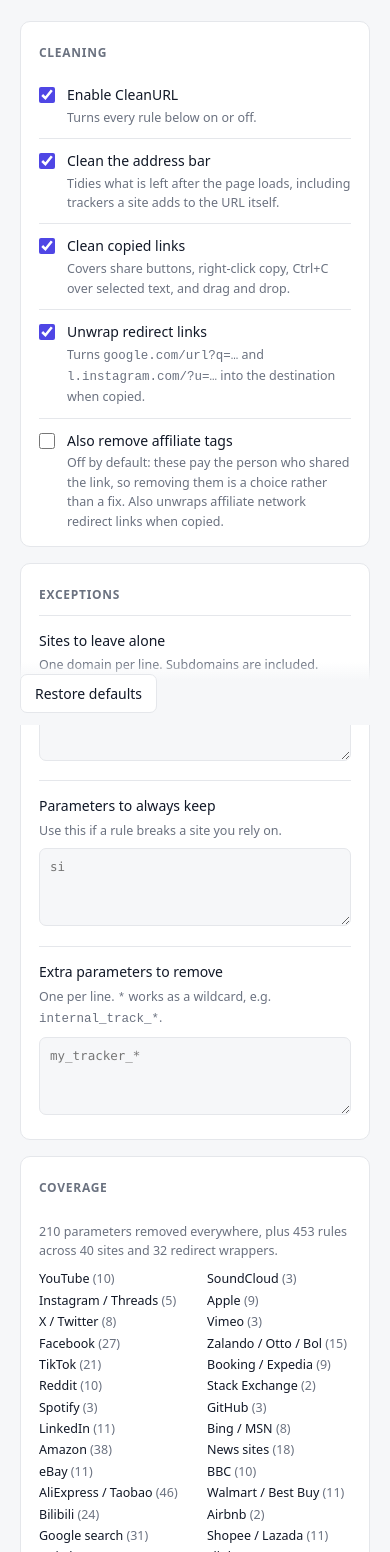
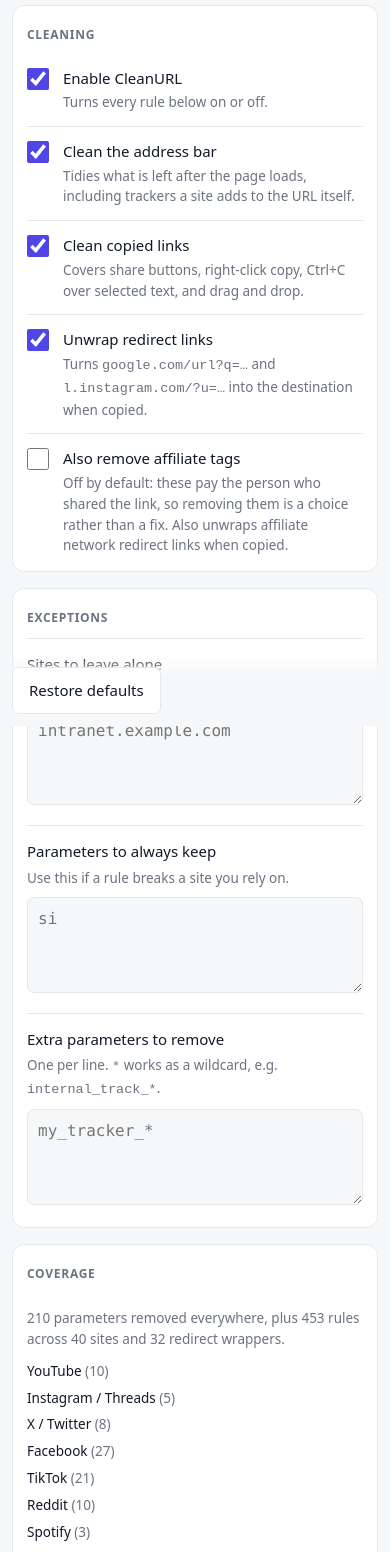
Before and after one commit to paul2t/cleanurl, a browser extension: page src/options.html in a window 390 px wide. Shown: the part 118-1670 px from the top of the page. Drawn offline with Linux system fonts and the light colour scheme.

Commit message:
Make the options page, popup and debug log fit a phone
None of the three pages had a viewport meta tag, so Firefox for Android
laid them out 980px wide and shrank them: tiny text, cut off at the right.
They now use the device width, with a small-screen layout on top:

- Options: less padding, larger checkboxes and buttons, a single-column
  coverage list, and 16px text in the text boxes (smaller makes mobile
  browsers zoom in when a field is tapped).
- Popup: Firefox for Android opens it as a full-screen page, so on a touch
  screen (pointer: coarse) it fills the width with larger text and targets.
  The desktop popup is unchanged at 320px.
- Debug log: a full-width filter and URLs under their labels.

Checked with Chrome's mobile emulation at the Pixel 9a's 412px width.

```diff
--- a/src/options.html
+++ b/src/options.html
@@ -2,6 +2,7 @@
 <html lang="en">
 <head>
 <meta charset="utf-8">
+<meta name="viewport" content="width=device-width, initial-scale=1">
 <title>CleanURL settings</title>
 <style>
   :root {
@@ -72,6 +73,22 @@
   button:hover { border-color: var(--accent); }
   #saved { color: #16a34a; font-size: 12.5px; opacity: 0; transition: opacity .2s; }
   #saved.show { opacity: 1; }
+  code { word-break: break-word; }
+
+  /* Phones, where Firefox for Android opens this page full screen. */
+  @media (max-width: 560px) {
+    body { padding: 18px 12px 48px; font-size: 15px; }
+    .lede { margin-bottom: 18px; }
+    section { padding: 2px 14px; border-radius: 12px; }
+    .field { gap: 14px; padding: 13px 0; }
+    .field > input[type=checkbox] { width: 22px; height: 22px; margin-top: 1px; }
+    .field p, .block p { font-size: 13.5px; }
+    /* Under 16px, mobile browsers zoom in when a field is tapped. */
+    textarea { font-size: 16px; min-height: 96px; }
+    .coverage { columns: 1; font-size: 13.5px; }
+    .coverage li { padding: 3px 0; }
+    button { padding: 11px 16px; }
+  }
 </style>
 </head>
 <body>
```
Also changed, not shown: src/debug.html (+7 -0 lines), src/popup.html (+15 -0 lines).
